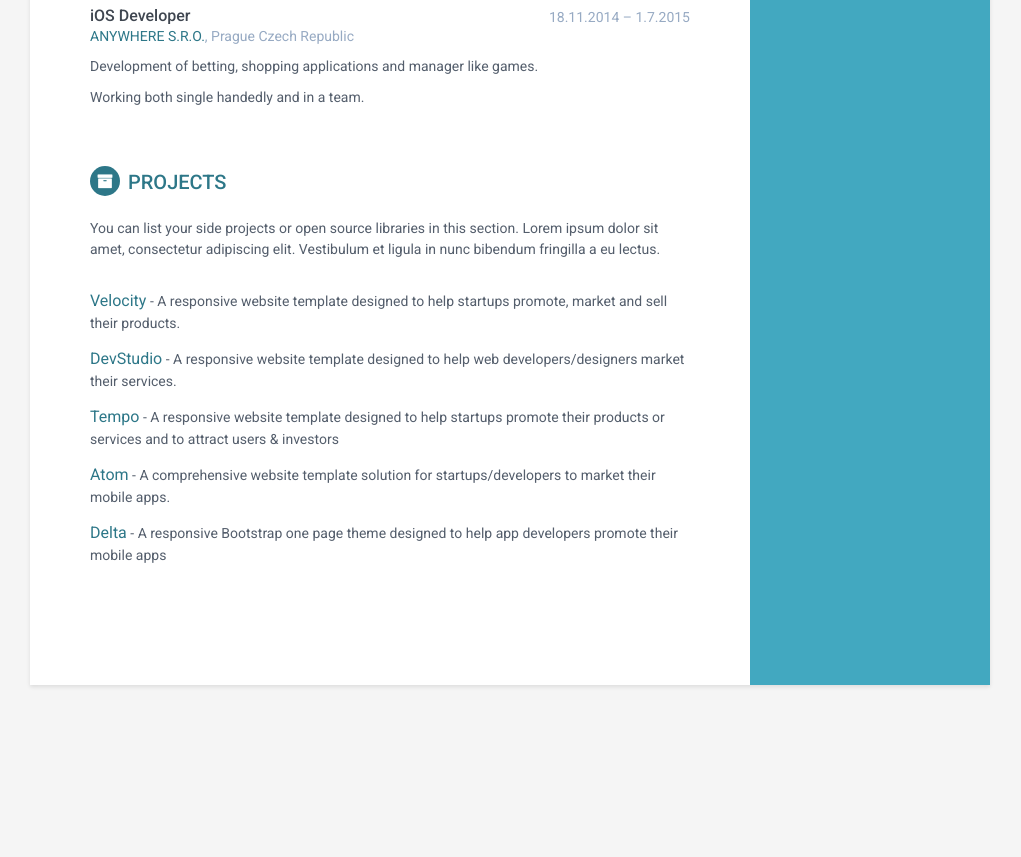
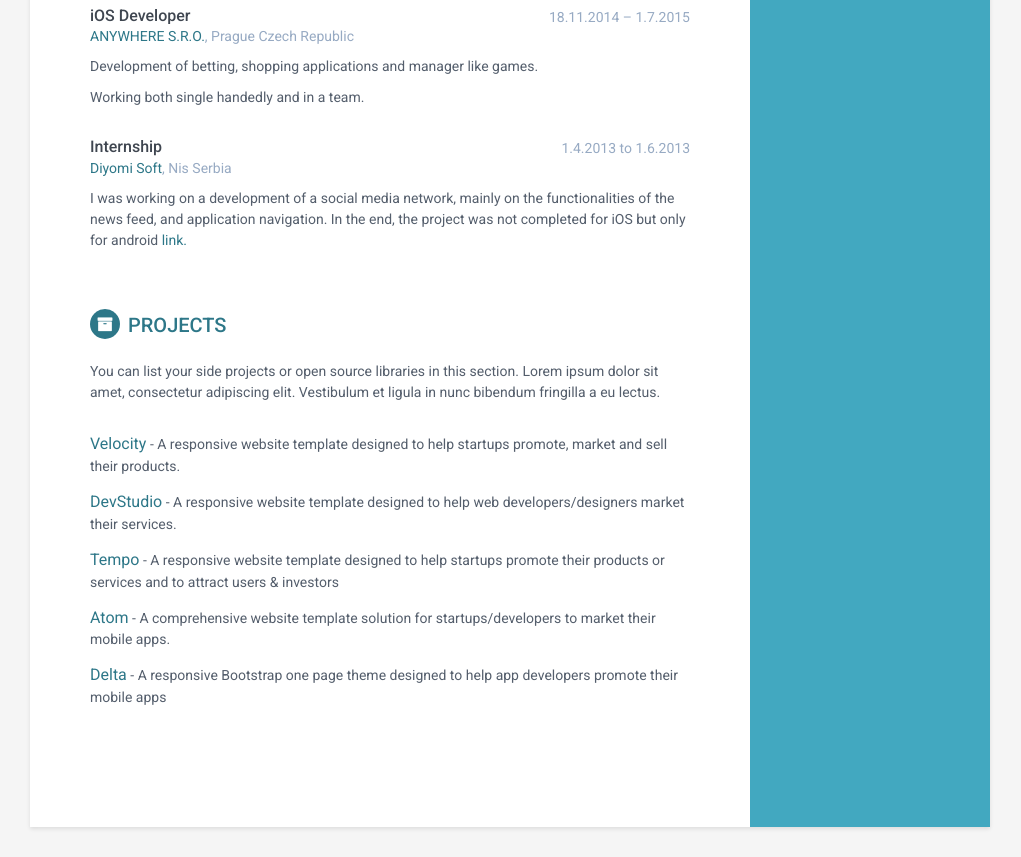
Before and after one commit to borisBarac/borisbarac.github.io, a plain HTML site: page index.html in a window 1280 px wide. Shown: the part 960-1817 px from the top of the page, without its empty margins (130-1151 px from the left). Before the commit the page ends 1675 px from the top, so only its background shows below. Drawn offline with Linux system fonts and the light colour scheme.

Commit message:
Diomi added

```diff
--- a/index.html
+++ b/index.html
@@ -172,6 +172,19 @@
                     </div><!--//details-->
                 </div><!--//item-->
 
+                <div class="item">
+                    <div class="meta">
+                        <div class="upper-row">
+                            <h3 class="job-title">Internship</h3>
+                            <div class="time">1.4.2013 to 1.6.2013 </div>
+                        </div><!--//upper-row-->
+                        <div class="company"><a href="http://www.diyomisoft.com" target="_blank">Diyomi Soft</a>, Nis Serbia</div>
+                    </div><!--//meta-->
+                    <div class="details">
+                    <p>I was working on a development of a social media network, mainly on the functionalities of the news feed, and application navigation. In the end, the project was not completed for iOS but only for android <a href="http://www.zugme.com/" target="_blank">link.</a></p>
+                    </div><!--//details-->
+                </div><!--//item-->
+
             </section><!--//section-->
 
             <section class="section projects-section">
```
